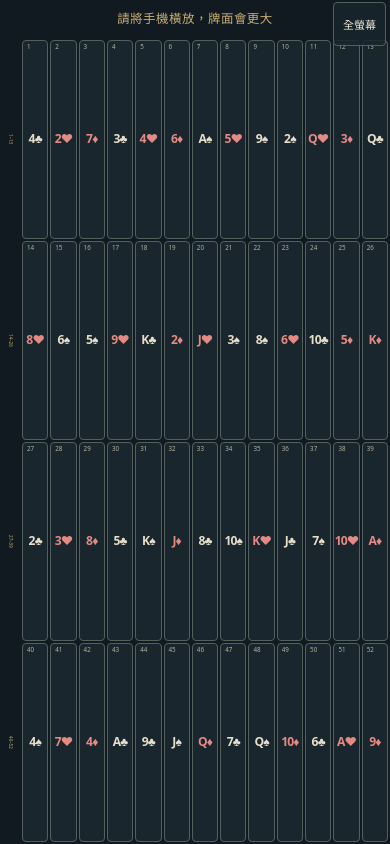
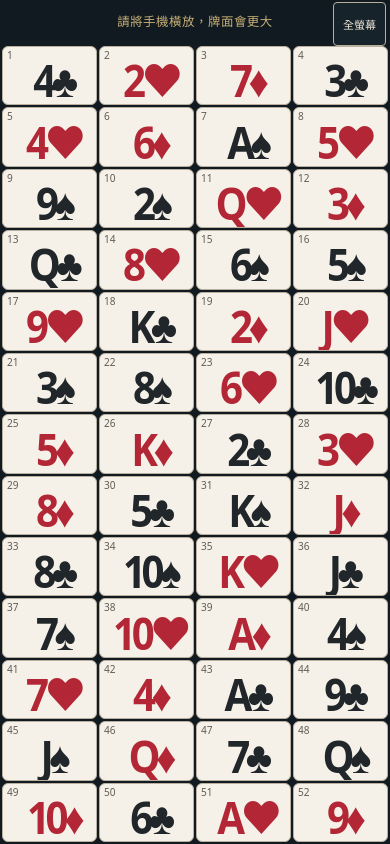
Before and after one commit to STANLEY0306/mnemonica_magic, a plain HTML site: page index.html in a window 390 px wide. Drawn offline with Linux system fonts and the light colour scheme.

Commit message:
style: refine card surfaces and portrait layout

```diff
--- a/style.css
+++ b/style.css
@@ -1,13 +1,13 @@
 :root {
   color-scheme: dark;
   --background: #101a20;
-  --card: #19262d;
-  --card-edge: #53615e;
+  --card: #f5f1e8;
+  --card-edge: #b9af9e;
   --ivory: #f0e8d7;
-  --muted: #b7b29f;
+  --muted: #615d55;
   --gold: #c7ae75;
-  --red: #e28a83;
-  --black-suit: #e6ddca;
+  --red: #b32635;
+  --black-suit: #202629;
   --button-background: #19262ddd;
   --gap: clamp(2px, 0.25vw, 4px);
   --safe-top: env(safe-area-inset-top, 0px);
@@ -84,7 +84,7 @@ body {
   place-items: center;
   overflow: hidden;
   border: 1px solid var(--card-edge);
-  border-radius: 4px;
+  border-radius: 6px;
   background: var(--card);
 }
 
@@ -104,11 +104,12 @@ body {
   gap: 0.035em;
   max-width: 100%;
   color: var(--black-suit);
-  font-size: clamp(10px, min(5vw, 8vh, 60cqw), 72px);
+  font-size: clamp(12px, min(5vw, 8vh, 56cqw), 86px);
   font-weight: 650;
   line-height: 1;
   white-space: nowrap;
-  letter-spacing: -0.07em;
+  letter-spacing: -0.11em;
+  transform: scaleX(0.9);
 }
 
 .suit-red { color: var(--red); }
@@ -147,8 +148,18 @@ body {
 }
 
 @media (orientation: portrait) {
-  body { grid-template-rows: min(5vh, 38px) minmax(0, 1fr); }
+  body { grid-template-rows: 44px minmax(0, 1fr); }
   .orientation-note { display: flex; }
   .fullscreen-button { top: calc(var(--safe-top) + 2px); }
-  .face { font-size: clamp(10px, 50cqw, 72px); }
+  .board {
+    grid-template-columns: repeat(4, minmax(0, 1fr));
+    grid-template-rows: repeat(13, minmax(0, 1fr));
+  }
+  .card-row { display: contents; }
+  .row-label { display: none; }
+  .position { font-size: clamp(8px, 1.2vh, 11px); }
+  .face {
+    font-size: clamp(12px, min(5.3vh, 52cqw), 72px);
+    transform: translate(4px, 5px) scaleX(0.9);
+  }
 }
```
